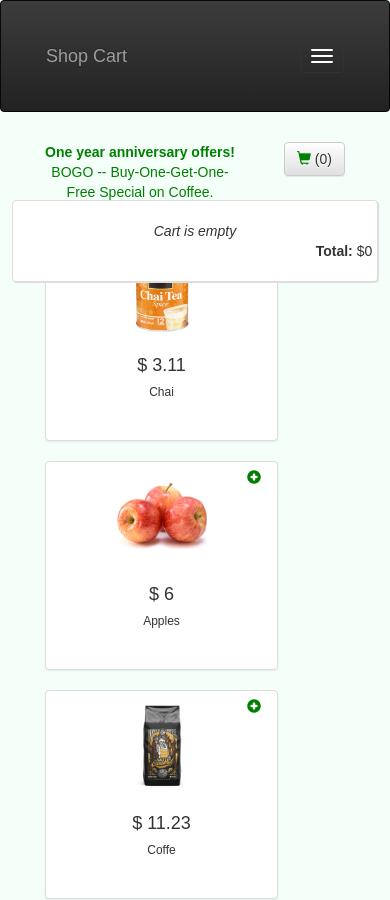
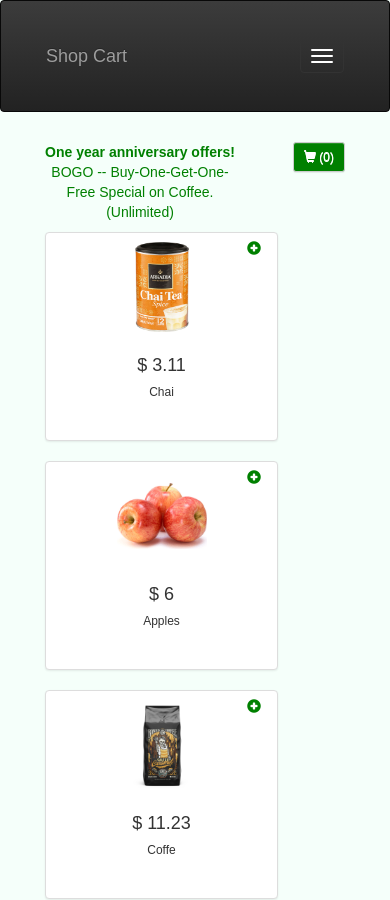
Before and after one commit to 13DeAnda/shopCart, a React (Create React App) app: page / in a window 390 px wide. Shown: the top 900 px of the page. Built offline with nearby package versions, Linux system fonts and the light colour scheme.

Commit message:
cart mask/mobile handling

```diff
--- a/public/index.html
+++ b/public/index.html
@@ -8,7 +8,7 @@
     <link rel="stylesheet" href="https://maxcdn.bootstrapcdn.com/bootstrap/3.3.7/css/bootstrap-theme.min.css">
     <title>Shop Cart</title>
   </head>
-  <body>
+  <body id="body">
     <div id="root"></div>
   </body>
 </html>
--- a/src/component/Products/Products.css
+++ b/src/component/Products/Products.css
@@ -22,7 +22,7 @@
 .glyphicon{
   color: green;
 }
-.glyphicon:hover{
+.product .glyphicon:hover{
   color: blue;
   cursor: pointer;
 }
--- a/src/component/Products/Products.js
+++ b/src/component/Products/Products.js
@@ -18,7 +18,7 @@ export default class Products extends React.Component {
     this.state = {
       cart: {},
       cartTotalItems: 0,
-      showCart: false,
+      showCart: true,
       products: {
         'CH1': {
           'code' : 'CH1',
@@ -62,6 +62,7 @@ export default class Products extends React.Component {
     var {products, cart, cartTotalItems, showCart} = this.state;
     return (
       <Grid className='Products'>
+        <div className={showCart? 'hidden' : 'mask'} onClick={this.displayCart}></div>
         <Row className='shopCartHeader '>
           <Col xs={8} className="text-center offers">
             <b> One year anniversary offers!</b>
@@ -81,7 +82,7 @@ export default class Products extends React.Component {
             </Carousel>
           </Col>
           <Col xs={4} className="text-right">
-            <Button className="cartButton" bsSize="medium" onClick={this.displayCart}>
+            <Button className="cartButton maskTop" bsSize="sm" onClick={this.displayCart}>
               <Glyphicon glyph="shopping-cart" /> ({cartTotalItems})
             </Button>
           </Col>
@@ -110,12 +111,11 @@ export default class Products extends React.Component {
               );
             }.bind(this))}
           </Col>
-
-            <div className={showCart? 'hidden' : ''} >
-              <ShopCart cart={cart}
-                      addToCart={this.addToCart}
-                      removeFromCart={this.removeFromCart} />
-            </div>
+          <div className={showCart? 'hidden' : ''} >
+            <ShopCart cart={cart}
+                    addToCart={this.addToCart}
+                    removeFromCart={this.removeFromCart} />
+          </div>
         </Row>
       </Grid>
     );
@@ -150,5 +150,12 @@ export default class Products extends React.Component {
 
   displayCart(){
     this.setState({showCart: !this.state.showCart});
+
+    if(this.state.showCart){
+      document.getElementById('body').style.overflow = "hidden";
+    }
+    else{
+      document.getElementById('body').style.overflow = "auto";
+    }
   }
 }
--- a/src/component/ShopCart/ShopCart.css
+++ b/src/component/ShopCart/ShopCart.css
@@ -23,7 +23,7 @@
   display: inline;
 }
 
-@media only screen and (max-width: 900px) {
+@media only screen and (max-width: 800px) {
   .shopCart{
     left: 3%;
     right: 3%;
@@ -35,3 +35,10 @@
 .carousel-indicators{
   display: none;
 }
+
+.cartButton{
+  color: white;
+}
+.cartButton .glyphicon{
+  color: white;
+}
--- a/src/component/ShopCart/ShopCart.js
+++ b/src/component/ShopCart/ShopCart.js
@@ -60,7 +60,7 @@ export default class ShopCart extends React.Component {
   render() {
     var {cart} = this.state;
     return (
-     <div  className="shopCart text-right">
+     <div  className="shopCart text-right maskTop">
       <Row>
         {(cart && Object.keys(cart).length > 0)?
           <Table   hover>
@@ -103,7 +103,10 @@ export default class ShopCart extends React.Component {
                 )
               }.bind(this))}
           </Table>
-        : <div className="text-center"> <i>Cart is empty</i> </div>}
+        : <div className="text-center">
+            <i>Your cart is Empty</i><br/>
+            <Glyphicon className="muted" glyph="shopping-cart"/>
+          </div>}
       </Row>
       <Row className='text-right'>
         <b>Total: </b>${this.state.total}
--- a/src/shared/shared.css
+++ b/src/shared/shared.css
@@ -26,12 +26,17 @@ body{
   font-style: italic;
   padding: 4px;
 }
-button{
+button,{
   color: white;
   background: #5a7d55;
   padding: 5px;
   border-radius: 5px;
   margin-left: 10px;
+}
+
+.btn-default:focus, .btn-default:hover {
+  background-color: #46a977;
+  color: #667b71;
 }
 input{
   border-radius: 5px;
@@ -48,3 +53,22 @@ input{
 .hidden{
   display: none;
 }
+
+.mask{
+  height: 100%;
+  width: 100%;
+  top: 111px;
+  left: 0;
+  background: #7373736b;
+  position: absolute;
+  z-index: 100;
+}
+.maskTop{
+  z-index: 101;
+  position: inherit;
+  background: green;
+}
+
+.muted{
+  color: gray !important;
+}
```
